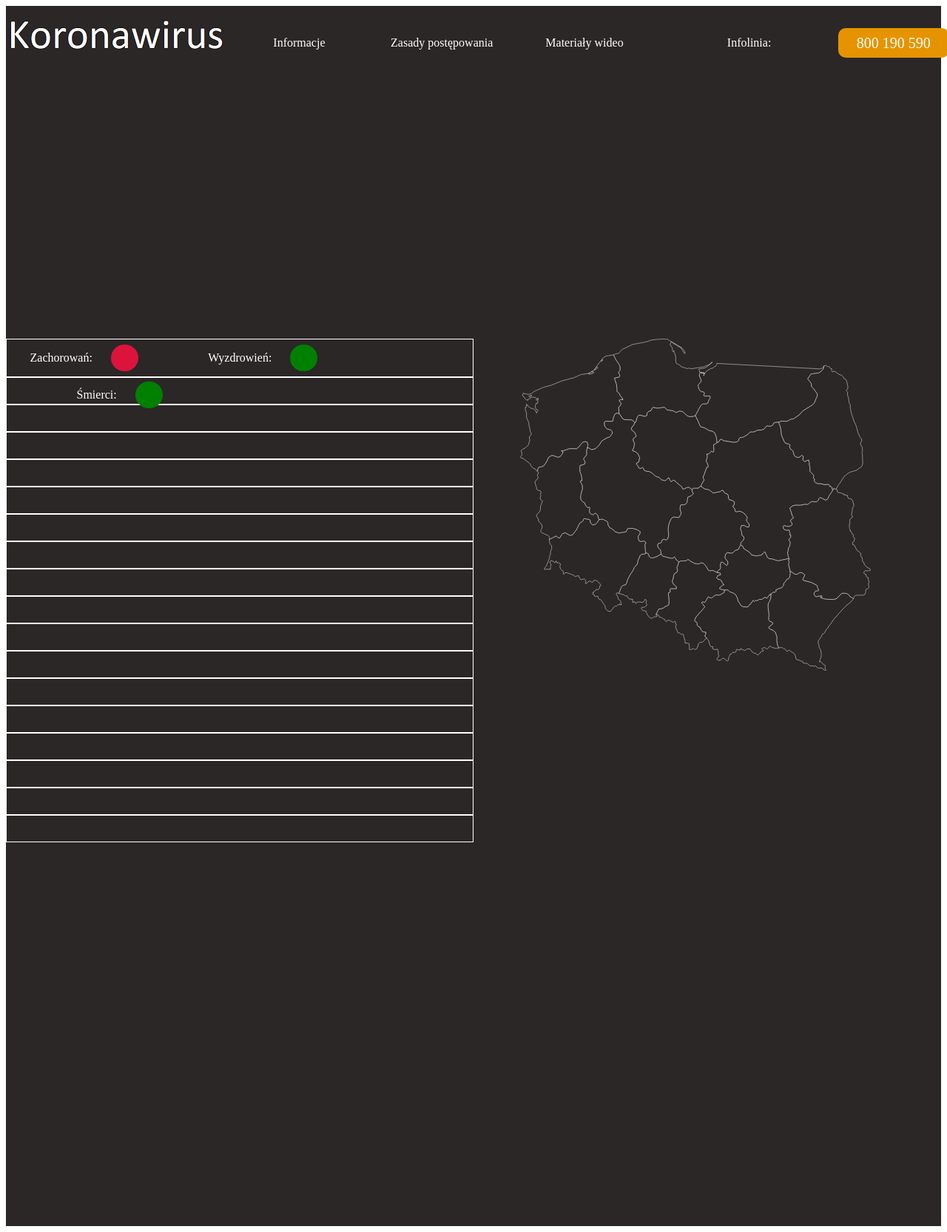
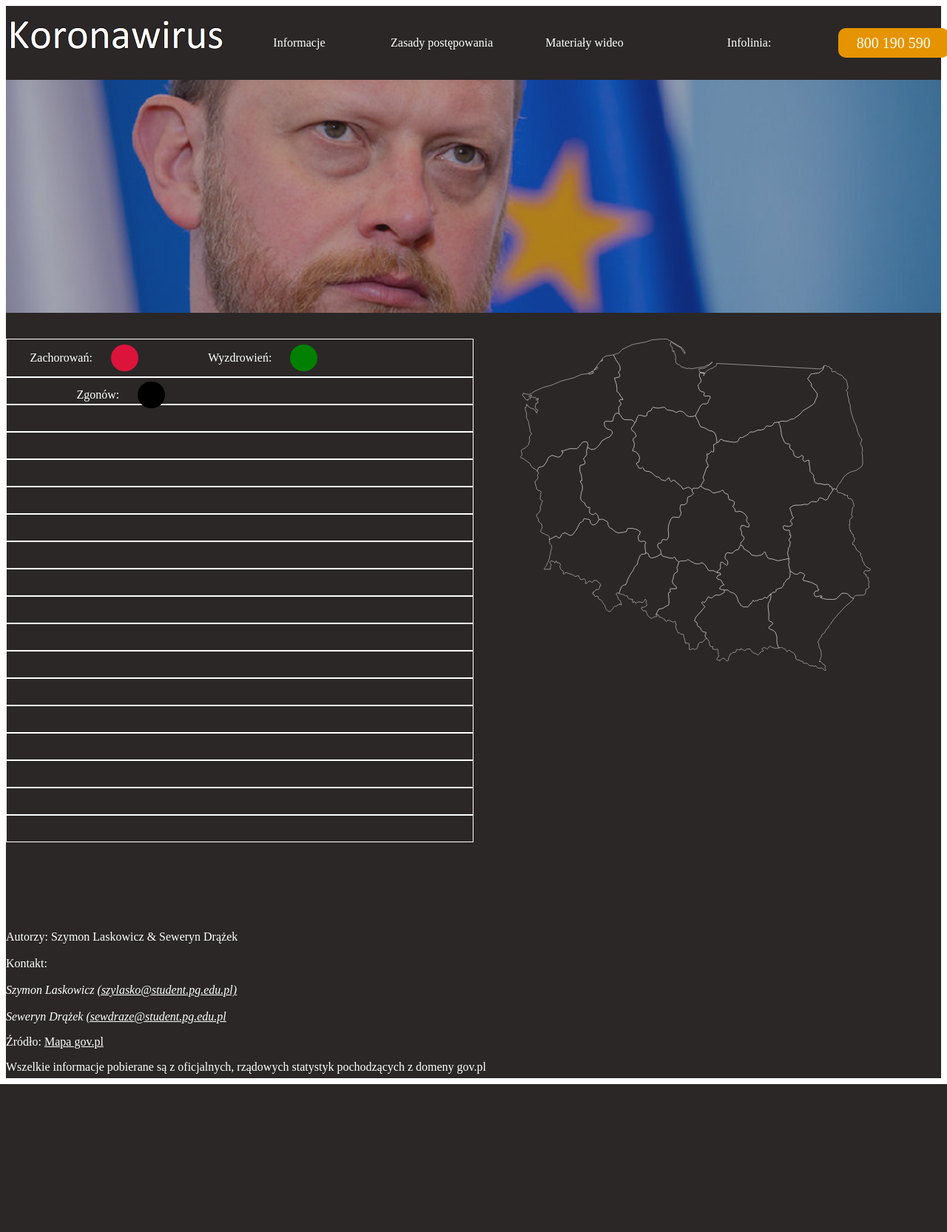
Before and after one commit to Seweryn97/Platforma-epidemiologiczna, a PHP site: page / in a window 1280 px wide. Shown: the whole page at 74% size. After the commit the page ends 1466 px from the top, so only its background shows below. Run offline with PHP 8.4, Linux system fonts and the light colour scheme.

Commit message:
dzialajaca animacja obrazków

```diff
--- a/index.html
+++ b/index.html
@@ -17,15 +17,20 @@
             <div id="button">800 190 590</div>
     </div>
     </div>
-    <div id="animation"></div>
+    <div id="animation">
+	<img alt="icon" class = "image" src="public/img/szumowski_foto.png">
+	<img alt="icon" class = "image" src="public/img/granica.png">
+	<img alt="icon" class = "image" src="public/img/virus.png">
+	</div>
     <div id="maincontent">
         <div id="statsdiv">
             <div id ="generalstats">
                 <div class="showgeneralstats"><div class="infostat">Zachorowań:</div> <div class="statsvisualbox" ><div id="statsvisual1"></div></div></div>
                 <div class="showgeneralstats"><div class="infostat">Wyzdrowień:</div><div class="statsvisualbox" ><div id="statsvisual2"></div></div></div>
-                <div class="showgeneralstats"><div class="infostat">   Śmierci:</div><div class="statsvisualbox" ><div id="statsvisual3"></div></div></div>
+                <div class="showgeneralstats"><div class="infostat">   Zgonów:</div><div class="statsvisualbox" ><div id="statsvisual3"></div></div></div>
             </div>
-            <div class="countystats"></div>
+            <div class="countystats">
+			</div>
             <div class="countystats"></div>
             <div class="countystats"></div>
             <div class="countystats"></div>
@@ -88,7 +93,12 @@
 
         </div>
     </div>
-    <div id="footter"></div>
+    <div id="footer">
+	Autorzy: Szymon Laskowicz & Seweryn Drążek <br><br>
+    Kontakt: <br><br><address>Szymon Laskowicz <a href = "mailto:szylasko@student.pg.edu.pl" style="color:white">(szylasko@student.pg.edu.pl)</a></address> <br>
+    <address>Seweryn Drążek <a href = "mailto:sewdraze@student.pg.edu.pl" style="color:white">(sewdraze@student.pg.edu.pl</a></address>
+    <p>Źródło: <a href = "https://www.gov.pl/web/koronawirus/wykaz-zarazen-koronawirusem-sars-cov-2" style="color:white">Mapa gov.pl</a></p>
+    <p>Wszelkie informacje pobierane są z oficjalnych, rządowych statystyk pochodzących z domeny gov.pl</p></div>
     <div id="skypenick">
         <div id="miniexit">x</div>
         <p id="podaj-nick-text">Podaj nick do Skype</p>
--- a/public/css/style.css
+++ b/public/css/style.css
@@ -52,12 +52,9 @@ h1{
 }
 
 #maincontent{
-    height: 1000px;
+    height: 800px;
 }
 
-#footter{
-    height: 200px;
-}
 
 .info{
     background-color: #2b2727;
@@ -225,7 +222,7 @@ h1{
 
 #statsvisual3{
     float: left;
-    background-color: green;
+    background-color: black;
     border-radius: 50%;
     height: 30px;
     width: 30px;
@@ -274,6 +271,24 @@ h1{
     stroke: white;
 }
 
+
+
+#footer {
+    background-color: #2b2727;
+    text-align:left;
+    color: white;
+	height:200px;
+
+}
+
+.image{
+	height: 90%;
+	width:100%;
+	display:none;
+	opacity: 0;
+
+}
+
 @keyframes animstats {
     0% {height: 30px; width: 30px; margin-top: 10px; margin-left: 25px}
     50% {height: 40px; width: 40px; margin-top: 5px ; margin-left: 25px}
```
Also changed, not shown: public/js/script.js (+38 -0 lines), public/img/granica.png (added), public/img/szumowski_foto.png (added), public/img/virus.png (added).
